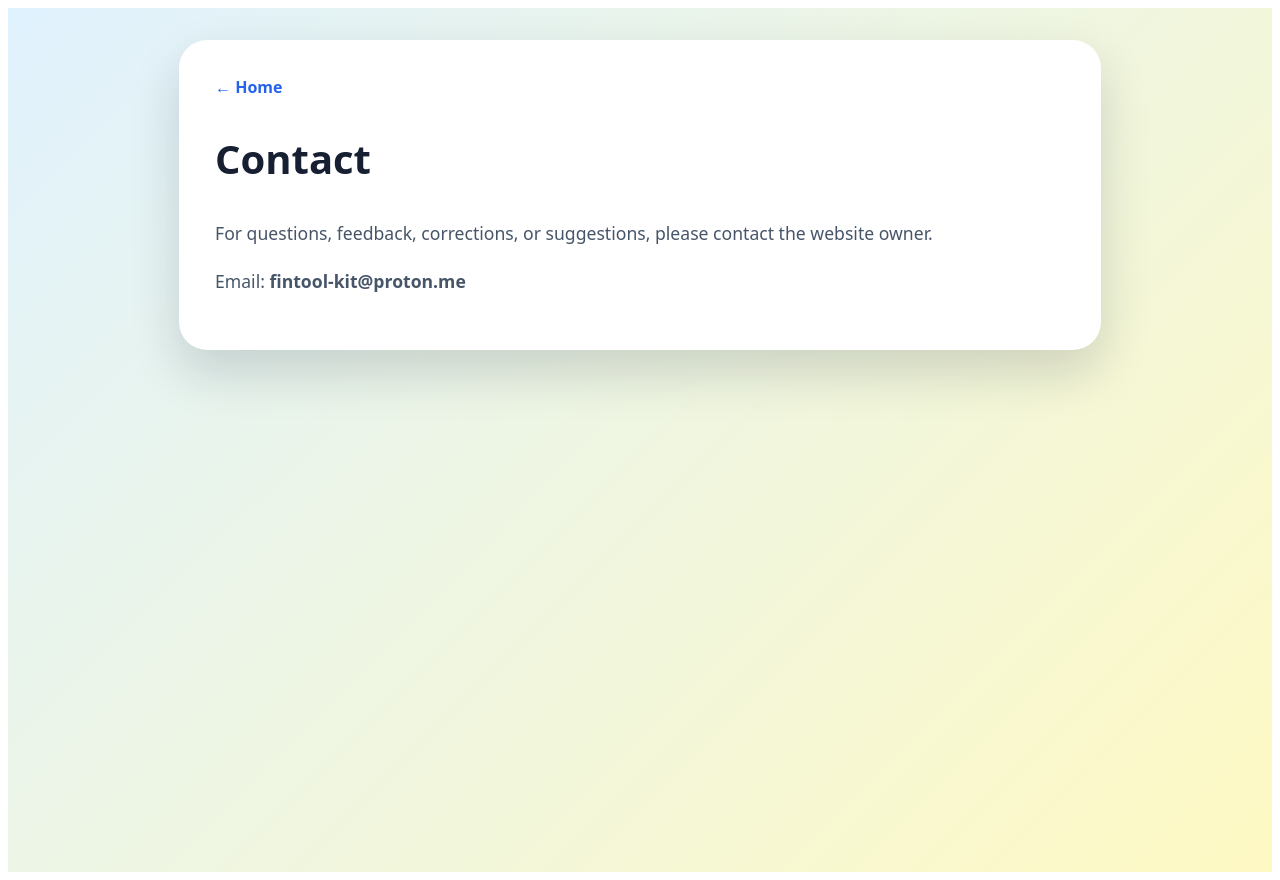
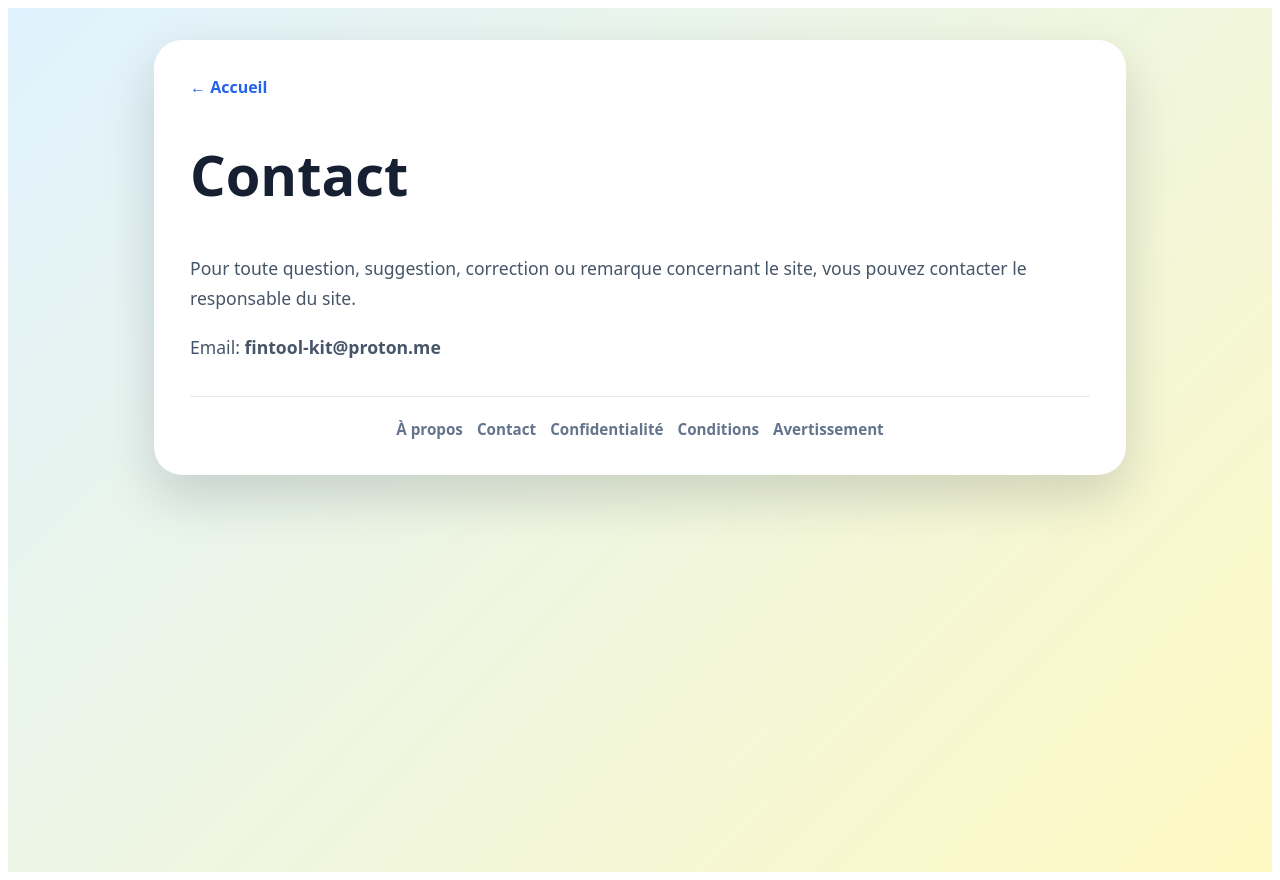
Before and after one commit to ossthun/machinepc, a Next.js app: page /contact in a window 1280 px wide. Built offline with nearby package versions, Linux system fonts and the light colour scheme.

Commit message:
Refactor Contact page to use SiteLayout component

```diff
--- a/pages/contact.js
+++ b/pages/contact.js
@@ -1,60 +1,15 @@
-import Link from "next/link";
+import SiteLayout from "../components/SiteLayout";
 
 export default function Contact() {
   return (
-    <Page title="Contact">
+    <SiteLayout title="Contact">
       <p>
-        For questions, feedback, corrections, or suggestions, please contact the
-        website owner.
+        Pour toute question, suggestion, correction ou remarque concernant le
+        site, vous pouvez contacter le responsable du site.
       </p>
-
       <p>
         Email: <strong>fintool-kit@proton.me</strong>
       </p>
-
-    </Page>
+    </SiteLayout>
   );
 }
-
-function Page({ title, children }) {
-  return (
-    <main style={styles.page}>
-      <section style={styles.card}>
-        <Link href="/" style={styles.back}>← Home</Link>
-        <h1 style={styles.title}>{title}</h1>
-        <div style={styles.text}>{children}</div>
-      </section>
-    </main>
-  );
-}
-
-const styles = {
-  page: {
-    minHeight: "100vh",
-    padding: "32px",
-    fontFamily: "system-ui, sans-serif",
-    background: "linear-gradient(135deg, #e0f2fe, #fef9c3)",
-  },
-  card: {
-    maxWidth: "850px",
-    margin: "0 auto",
-    background: "white",
-    borderRadius: "28px",
-    padding: "36px",
-    boxShadow: "0 22px 50px rgba(15,23,42,.16)",
-  },
-  back: {
-    color: "#2563eb",
-    fontWeight: 900,
-    textDecoration: "none",
-  },
-  title: {
-    fontSize: "2.5rem",
-    color: "#172033",
-  },
-  text: {
-    fontSize: "1.1rem",
-    lineHeight: 1.7,
-    color: "#475569",
-  },
-};
```
